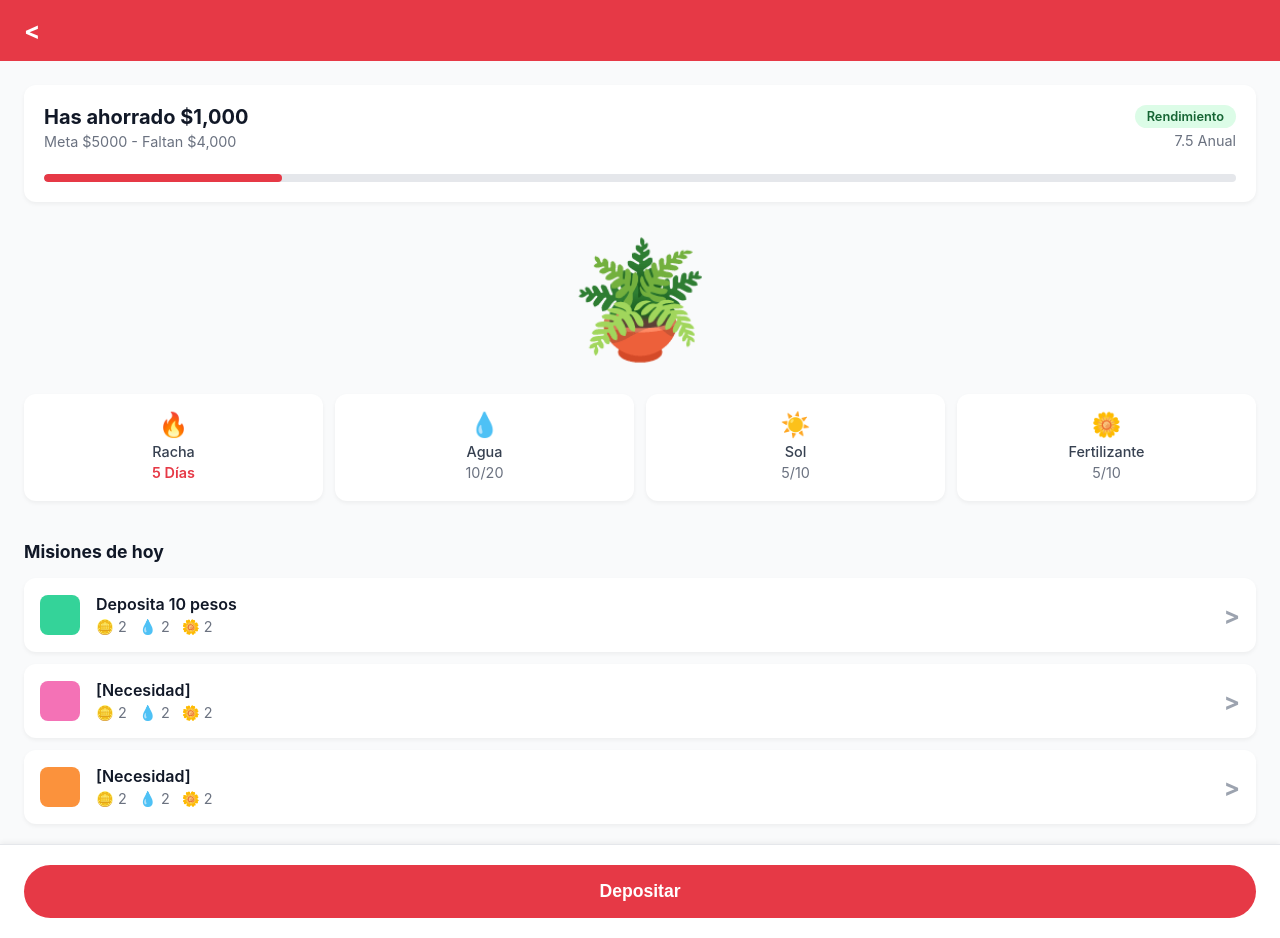
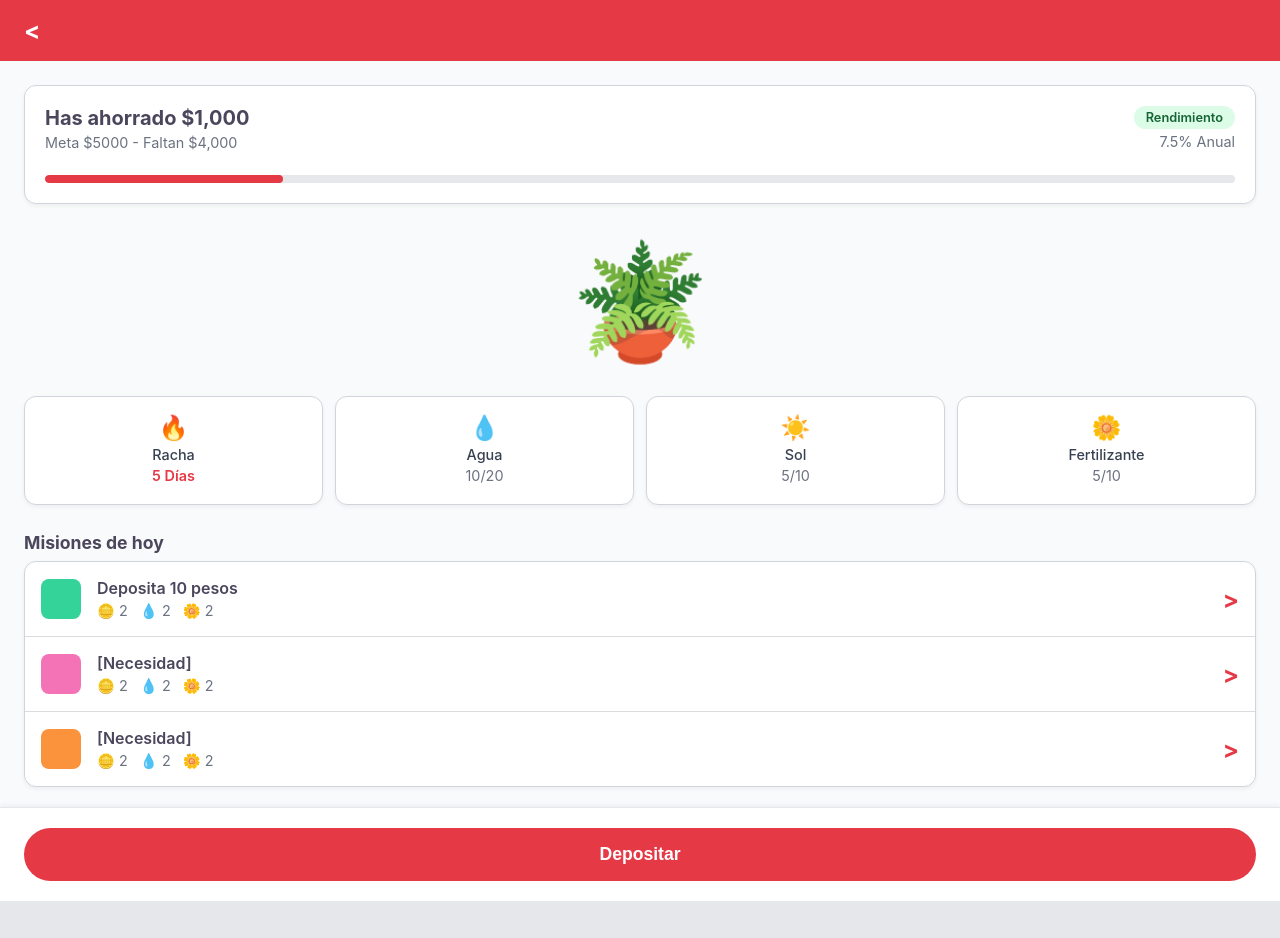
Before and after one commit to R2D2RDZ/hackmty25, a website built with Vite: page hackmty25/index.html in a window 1280 px wide. After the commit the page ends 901 px from the top, so only its background shows below. Built offline with nearby package versions, Linux system fonts and the light colour scheme.

Commit message:
Cambios de diferencias

```diff
--- a/hackmty25/index.html
+++ b/hackmty25/index.html
@@ -23,7 +23,7 @@
                 </div>
                 <div class="savings-yield">
                     <span class="badge-rendimiento">Rendimiento</span>
-                    <p class="anual">7.5 Anual</p>
+                    <p class="anual">7.5% Anual</p>
                 </div>
                 <div class="progress-bar">
                     <div class="progress-fill" style="width: 20%;"></div>
@@ -87,7 +87,7 @@
                         <span class="mission-arrow">&gt;</span>
                     </div>
 
-                    <div class="mission-card">
+                    <div class="mission-card mission-card3">
                         <div class="mission-icon-bg bg-orange"></div>
                         <div class="mission-details">
                             <p class="mission-title">[Necesidad]</p>
--- a/hackmty25/src/style.css
+++ b/hackmty25/src/style.css
@@ -54,12 +54,13 @@ body {
     grid-template-columns: 3fr 1fr; /* Columnas para info y rendimiento */
     align-items: start;
     row-gap: 0.5rem;
+    border: 1px solid #d1d5db;
 }
 
 .savings-info h2 {
     margin: 0;
     font-size: 1.25rem;
-    color: #111827;
+    color: #4B465C;
 }
 
 .savings-info .meta {
@@ -129,6 +130,7 @@ body {
     padding: 1rem 0.5rem;
     text-align: center;
     font-size: 0.9rem;
+    border: 1px solid #d1d5db;
 }
 
 .stat-icon {
@@ -155,29 +157,34 @@ body {
 
 /* --- 2.4. Sección de Misiones --- */
 .missions-section {
-    margin-top: 2.5rem;
+    margin-top: 1.69rem;
 }
 
 .missions-section h3 {
-    margin: 0 0 1rem 0;
+    margin: 0 0 0.5rem 0;
     font-size: 1.1rem;
-    color: #111827;
+    color: #4B465C;
 }
 
 .mission-list {
     display: flex;
     flex-direction: column;
-    gap: 0.75rem;
+    border-radius: 12px;
+    background-color: #ffffff;
+    box-shadow: 0 2px 4px rgba(0, 0, 0, 0.05);
+    border: 1px solid #d1d5db;
 }
 
 .mission-card {
     display: flex;
     align-items: center;
-    background-color: #ffffff;
     padding: 1rem;
-    border-radius: 12px;
-    box-shadow: 0 2px 4px rgba(0, 0, 0, 0.05);
     cursor: pointer;
+    border-bottom: 1px solid #DBDADE;
+}
+
+.mission-card3{
+    border-bottom: 0px solid #DBDADE;
 }
 
 .mission-icon-bg {
@@ -199,7 +206,7 @@ body {
 .mission-details .mission-title {
     margin: 0;
     font-weight: 600;
-    color: #111827;
+    color: #4B465C;
 }
 
 .mission-details .mission-rewards {
@@ -214,7 +221,7 @@ body {
 
 .mission-arrow {
     font-size: 1.5rem;
-    color: #9ca3af;
+    color: #e63946;
     font-weight: bold;
 }
 
```
Also changed, not shown: hackmty25/src/icons/left-navigation-back-svgrepo-com.svg (added).
